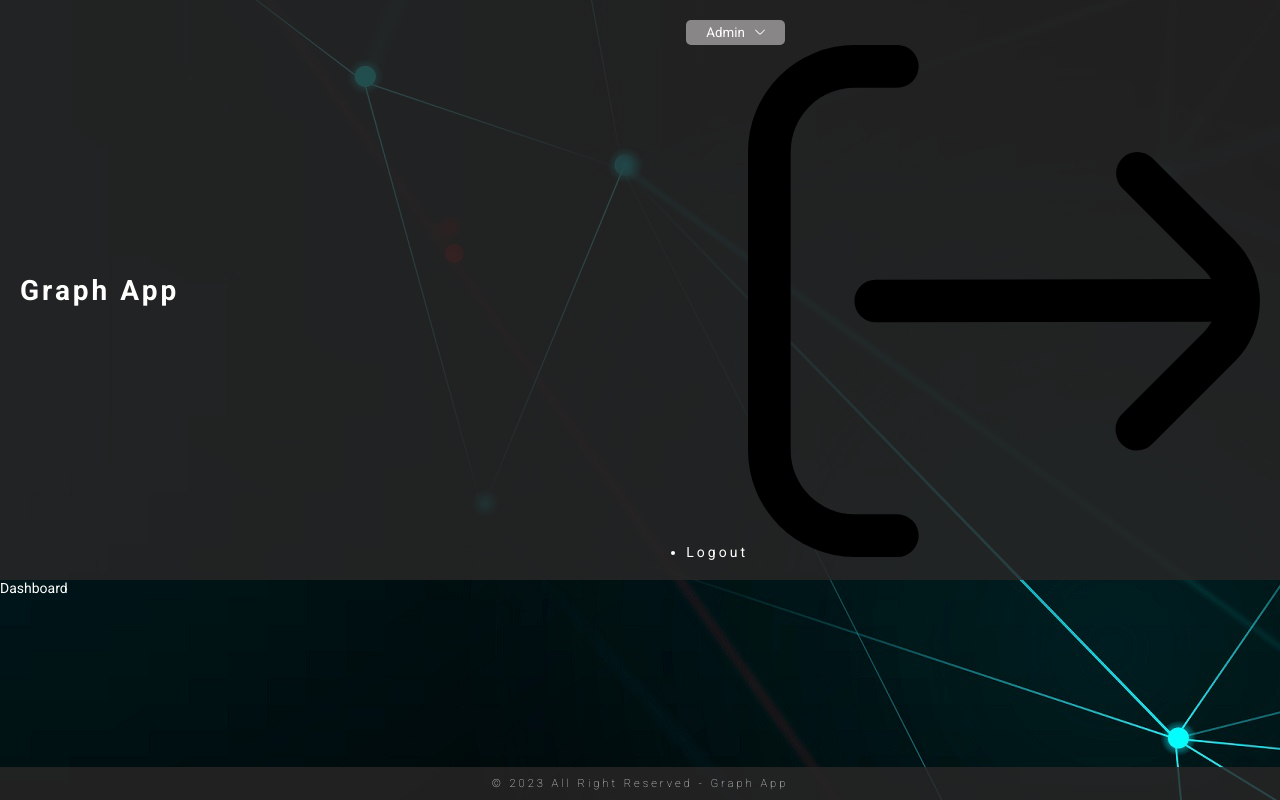
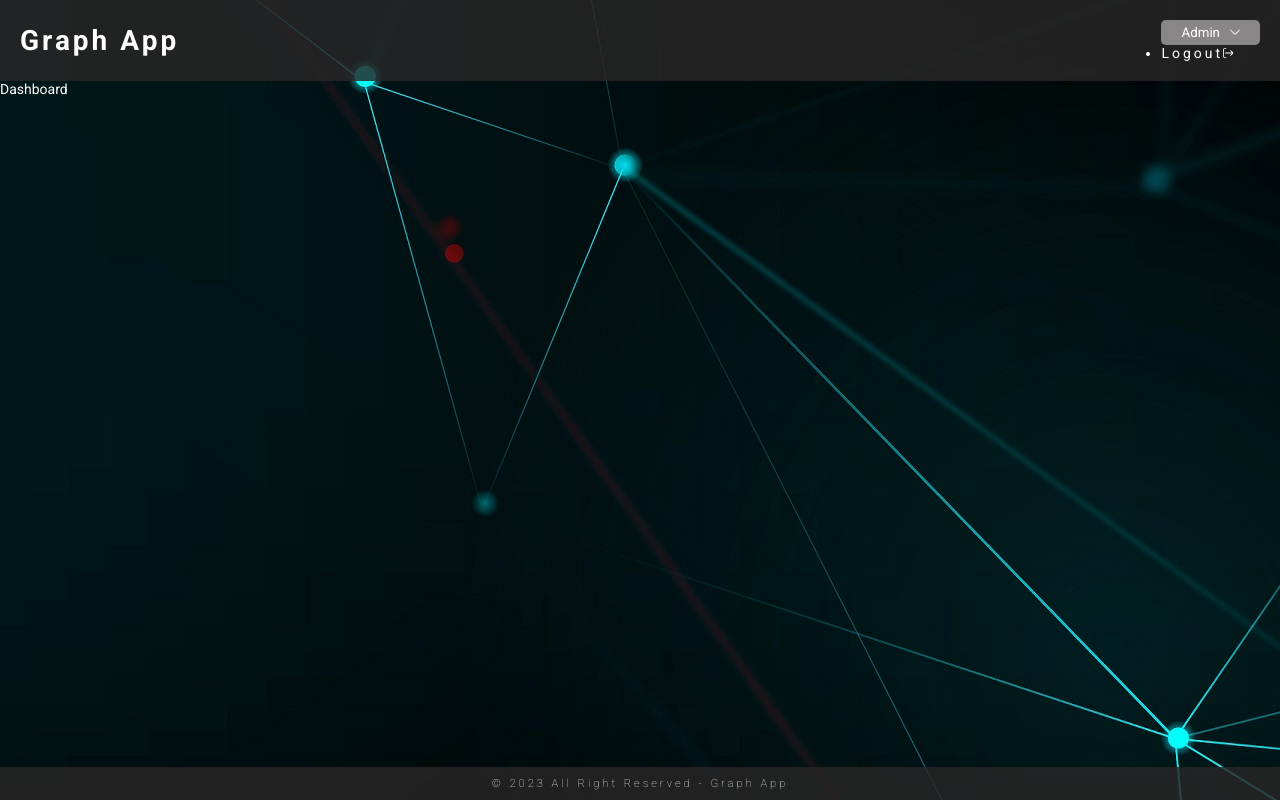
Before and after one commit to massam89/graph-project-frontend, a React (Create React App) app: page /dashboard in a window 1280 px wide. Built offline with nearby package versions, Linux system fonts and the light colour scheme; sample sign-in values are in the browser's storage; a web font is replaced by a local one.

Commit message:
keep working on it

```diff
--- a/src/App.js
+++ b/src/App.js
@@ -12,7 +12,7 @@ const App = () => {
   const navigate = useNavigate()
 
   useEffect(() => {
-    // navigate(`${!checkAuth() ? '/login' : '/dashboard'}`)
+    navigate(`${!checkAuth() ? '/login' : '/dashboard'}`)
 
     axios.interceptors.request.use(function (config) {
       loaderHandler(true)
@@ -35,7 +35,13 @@ const App = () => {
     <Layout>
       <Outlet />
       {state.loader && <Loader />}
-      {state.modal.isShow && <Modal text={state.modal.text} modalHandler={() => modalHandler()}/>}
+      {state.modal.isShow && (
+        <Modal
+          text={state.modal.text}
+          btnText="OK"
+          onClickBtn={() => modalHandler()}
+        />
+      )}
     </Layout>
   );
 };
--- a/src/components/modal/index.js
+++ b/src/components/modal/index.js
@@ -1,13 +1,13 @@
 import React, { useContext } from "react";
 import styles from "./index.module.css";
 
-const Modal = ({text, modalHandler}) => {
+const Modal = ({text, onClickBtn, btnText}) => {
 
   return (
       <div className={styles.container}>
         <div className={styles.box}>
           <p className={styles.text}>{text}</p>
-          <button className={styles.btn} onClick={modalHandler}>OK</button>
+          <button className={styles.btn} onClick={onClickBtn}>{btnText}</button>
         </div>
       </div>
     )
--- a/src/components/modal/index.module.css
+++ b/src/components/modal/index.module.css
@@ -20,6 +20,7 @@
 
 .text {
     font-size: 1.9rem;
+    text-align: center;
 }
 
 .btn {
--- a/src/layout/header/index.js
+++ b/src/layout/header/index.js
@@ -2,7 +2,7 @@ import React, { useContext } from "react";
 import styles from "./index.module.css";
 import checkAuth from "../../utils/checkAuth";
 import { Context } from "../../store/ContextProvider";
-import Popover from "../../components/popver";
+import Popover from "../../components/popover";
 import { logoutIcon } from "../../utils/icons";
 
 const Header = () => {
--- a/src/layout/header/index.module.css
+++ b/src/layout/header/index.module.css
@@ -27,6 +27,17 @@
 .arrow-down-icon {
     width: 10px;
     height: 10px;
+}
+
+.logout-icon{
+    width: 10px;
+    height: 10px;
+    fill: #fffffd;
+}
+
+.arrow-down-icon {
+    width: 10px;
+    height: 10px;
     margin-left: 10px;
     fill: #fffffd
 }
--- a/src/pages/login/index.js
+++ b/src/pages/login/index.js
@@ -21,7 +21,7 @@ const Login = () => {
         localStorage.setItem('token', res.data.token)
         navigate('/dashboard')
       } else {
-        modalHandler('Wrong username or password')
+        modalHandler('Wrong username or password!')
       }
     })
     .catch(err => modalHandler('Connection Error!'))
```
Also changed, not shown: src/components/popover/index.js (renamed from src/components/popver/index.js), src/components/popover/index.module.css (added).
